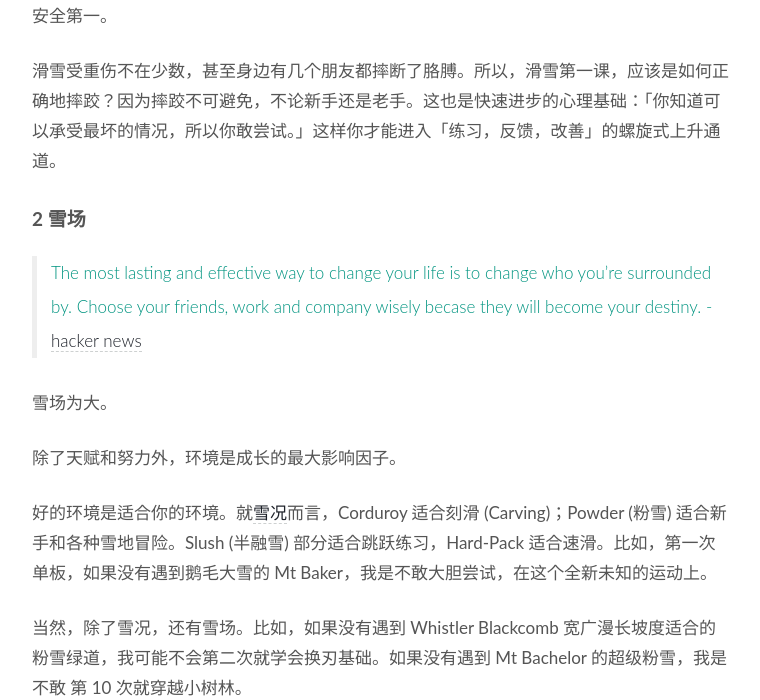
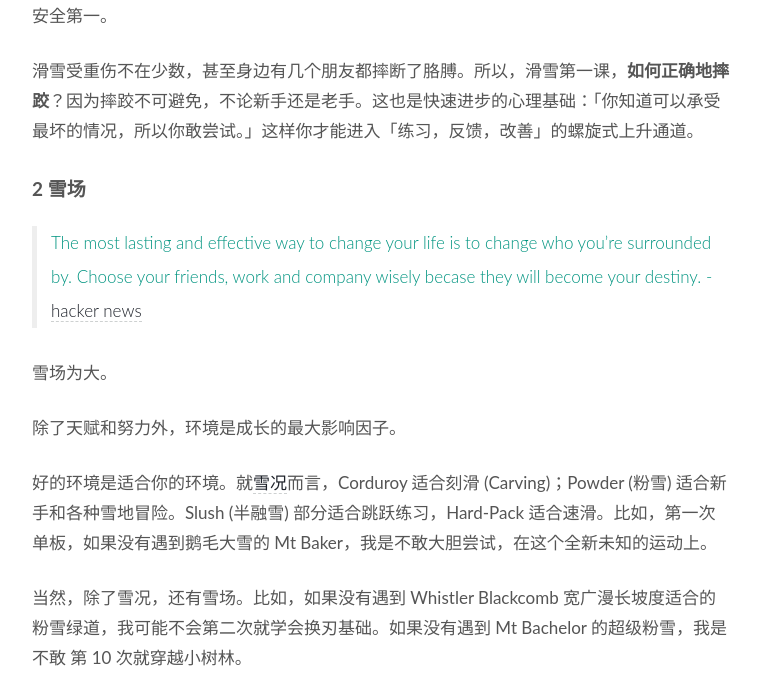
Before and after one commit to WillWang-X/willwang-x.github.io, a Jekyll site: the page built from _posts/blogs/2021-04-06-s-and-adventure.md, in a window 1280 px wide and 900 px high, scrolled down 1505 px, cut to the strip 200-900 px from the top of the window. Shown: the whole strip, without its empty margins (258-1018 px from the left). Built offline with Jekyll 4.4.1, drawn with Linux system fonts in a browser that asks for light colours.

Commit message:
Fix typo

```diff
--- a/_posts/blogs/2021-04-06-s-and-adventure.md
+++ b/_posts/blogs/2021-04-06-s-and-adventure.md
@@ -31,7 +31,7 @@
 
 安全第一。
 
-滑雪受重伤不在少数，甚至身边有几个朋友都摔断了胳膊。所以，滑雪第一课，应该是如何正确地摔跤？因为摔跤不可避免，不论新手还是老手。这也是快速进步的心理基础：「你知道可以承受最坏的情况，所以你敢尝试。」这样你才能进入「练习，反馈，改善」的螺旋式上升通道。
+滑雪受重伤不在少数，甚至身边有几个朋友都摔断了胳膊。所以，滑雪第一课，**如何正确地摔跤**？因为摔跤不可避免，不论新手还是老手。这也是快速进步的心理基础：「你知道可以承受最坏的情况，所以你敢尝试。」这样你才能进入「练习，反馈，改善」的螺旋式上升通道。
 
 ## 2 雪场
 
```
